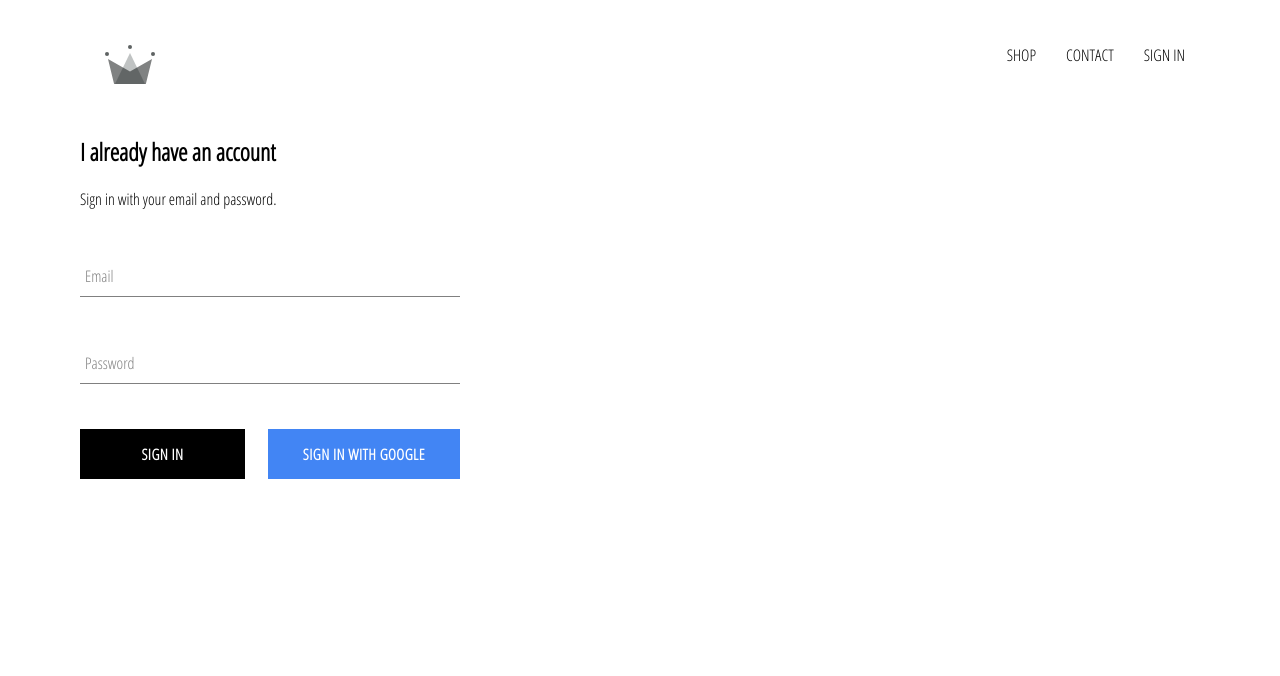
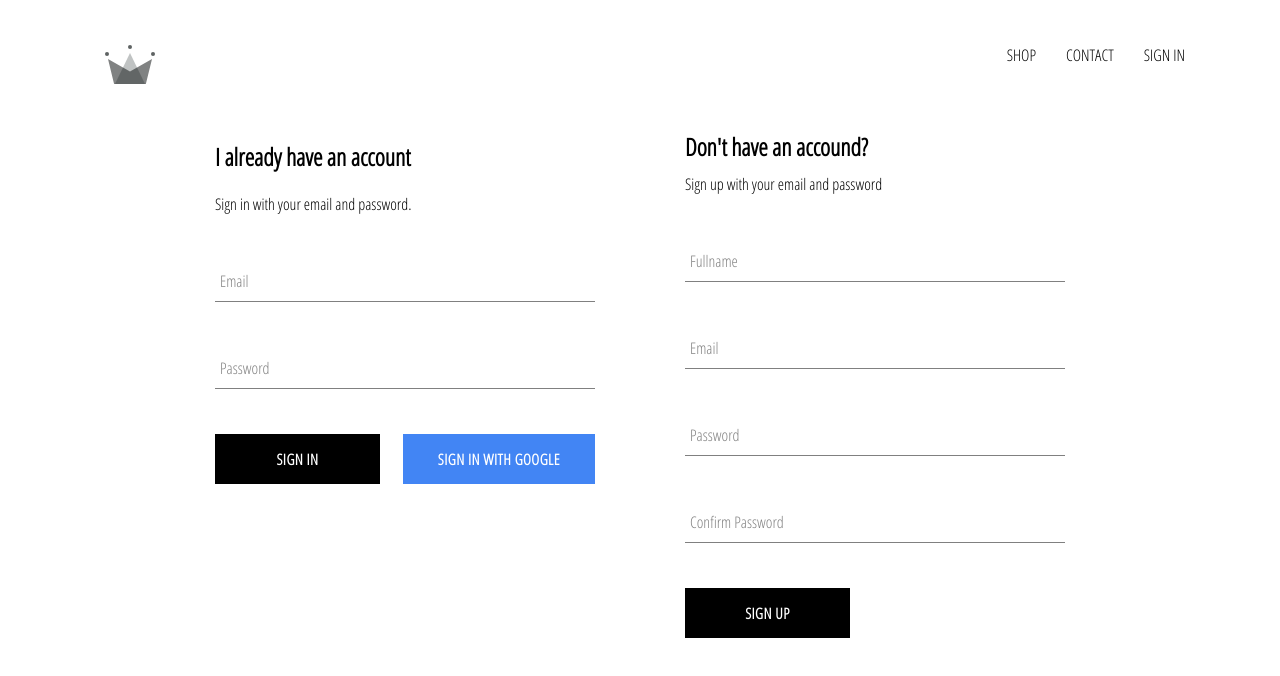
Before and after one commit to nvhoang2001/crwn-shop, a React (Create React App) app: page /signin in a window 1280 px wide. Shown: the top 676 px of the page. Built offline with nearby package versions, Linux system fonts and the light colour scheme; no server answers.

Commit message:
Implement firebase.utils, add storing users into firebase database feature

```diff
--- a/src/App.js
+++ b/src/App.js
@@ -4,7 +4,7 @@
 import SignInSignUp from "./pages/sign-in-up-page/sign-in-up-page.component";
 import Header from "./components/header/header.component";
 import { Route, Switch } from "react-router-dom";
-import { auth } from "./firebase/firebase.utils";
+import { auth, createUserProfileDocument } from "./firebase/firebase.utils";
 import React from "react";
 
 class App extends React.Component {
@@ -19,8 +19,25 @@
     unsubscribeFromAuth = null;
 
     componentDidMount() {
-        this.unsubscribeFromAuth = auth.onAuthStateChanged(user => {
-            this.setState({ currentUser: user });
+        this.unsubscribeFromAuth = auth.onAuthStateChanged(async userAuth => {
+            if (!userAuth) {
+                this.setState({ currentUser: userAuth });
+                return;
+            }
+
+            const userRef = await createUserProfileDocument(userAuth);
+
+            userRef.onSnapshot(snapshot => {
+                this.setState(
+                    {
+                        currentUser: {
+                            id: snapshot.id,
+                            ...snapshot.data(),
+                        },
+                    },
+                    () => console.log(this.state)
+                );
+            });
         });
     }
 
--- a/src/components/sign-in/sign-in.component.jsx
+++ b/src/components/sign-in/sign-in.component.jsx
@@ -6,8 +6,8 @@
 import { signInWithGoogle } from "../../firebase/firebase.utils";
 
 class SignIn extends React.Component {
-    constructor(props) {
-        super(props);
+    constructor() {
+        super();
 
         this.state = {
             email: "",
--- /dev/null
+++ b/src/components/sign-up/sign-up.component.jsx
@@ -0,0 +1,98 @@
+import React from "react";
+import "./sign-up.style.scss";
+
+import FormInput from "../form-input/form-input.component";
+import CustomButton from "../custom-button/custom-button.component";
+import { auth, createUserProfileDocument } from "../../firebase/firebase.utils";
+
+class SignUp extends React.Component {
+    constructor() {
+        super();
+
+        this.state = {
+            fullname: "",
+            email: "",
+            password: "",
+            confirmPassword: "",
+        };
+    }
+
+    handlerSubmit = async e => {
+        e.preventDefault();
+        const { fullname, email, password, confirmPassword } = this.state;
+        if (password !== confirmPassword) {
+            alert("Password don't match.");
+            return;
+        }
+
+        try {
+            const { user } = await auth.createUserWithEmailAndPassword(
+                email,
+                password
+            );
+
+            await createUserProfileDocument(user, { fullname });
+            this.setState({
+                fullname: "",
+                email: "",
+                password: "",
+                confirmPassword: "",
+            });
+        } catch (error) {
+            console.error(error);
+        }
+    };
+
+    handlerChange = e => {
+        const { name, value } = e.target;
+        this.setState({ [name]: value });
+    };
+
+    render() {
+        const { fullname, email, password, confirmPassword } = this.state;
+
+        return (
+            <div className="sign-up">
+                <h2 className="title"> Don't have an accound?</h2>
+                <span>Sign up with your email and password</span>
+                <form className="sign-up-form" onSubmit={this.handlerSubmit}>
+                    <FormInput
+                        type="text"
+                        name="fullname"
+                        value={fullname}
+                        label="Fullname"
+                        handlerChange={this.handlerChange}
+                        required
+                    />
+                    <FormInput
+                        type="email"
+                        name="email"
+                        value={email}
+                        label="Email"
+                        handlerChange={this.handlerChange}
+                        required
+                    />
+                    <FormInput
+                        type="password"
+                        name="password"
+                        value={password}
+                        label="Password"
+                        handlerChange={this.handlerChange}
+                        required
+                    />
+                    <FormInput
+                        type="password"
+                        name="confirmPassword"
+                        value={confirmPassword}
+                        label="Confirm Password"
+                        handlerChange={this.handlerChange}
+                        required
+                    />
+                    <CustomButton type="submit">SIGN UP</CustomButton>
+                </form>
+            </div>
+        );
+    }
+}
+
+export default SignUp;
--- /dev/null
+++ b/src/components/sign-up/sign-up.style.scss
@@ -0,0 +1,9 @@
+.sign-up {
+    display: flex;
+    flex-direction: column;
+    width: 380px;
+
+    .title {
+        margin: 10px 0;
+    }
+}
--- a/src/firebase/firebase.utils.js
+++ b/src/firebase/firebase.utils.js
@@ -14,6 +14,33 @@
 
 firebase.initializeApp(config);
 
+export const createUserProfileDocument = async (userAuth, additionalData) => {
+    if (!userAuth) {
+        return;
+    }
+
+    const userRef = firestore.doc(`users/${userAuth.uid}`);
+    const snapshot = await userRef.get();
+
+    if (!snapshot.exists) {
+        try {
+            const { displayName, email } = userAuth,
+                createAt = new Date();
+
+            await userRef.set({
+                fullname: displayName,
+                email,
+                createAt,
+                ...additionalData,
+            });
+        } catch (error) {
+            console.error("Error creating user", error.message);
+        }
+    }
+
+    return userRef;
+};
+
 export const auth = firebase.auth();
 export const firestore = firebase.firestore();
 
--- a/src/pages/sign-in-up-page/sign-in-up-page.component.jsx
+++ b/src/pages/sign-in-up-page/sign-in-up-page.component.jsx
@@ -2,11 +2,13 @@
 import "./sign-in-up-page.style.scss";
 
 import SignIn from "../../components/sign-in/sign-in.component";
+import SignUp from "../../components/sign-up/sign-up.component";
 
 const SignInSignUp = () => (
     <div className="sign-in-sign-up">
         <SignIn />
+        <SignUp />
     </div>
-)
+);
 
 export default SignInSignUp;
--- a/src/pages/sign-in-up-page/sign-in-up-page.style.scss
+++ b/src/pages/sign-in-up-page/sign-in-up-page.style.scss
@@ -0,0 +1,6 @@
+.sign-in-sign-up {
+    width: 850px;
+    display: flex;
+    justify-content: space-between;
+    margin: 30px auto;
+}
```
